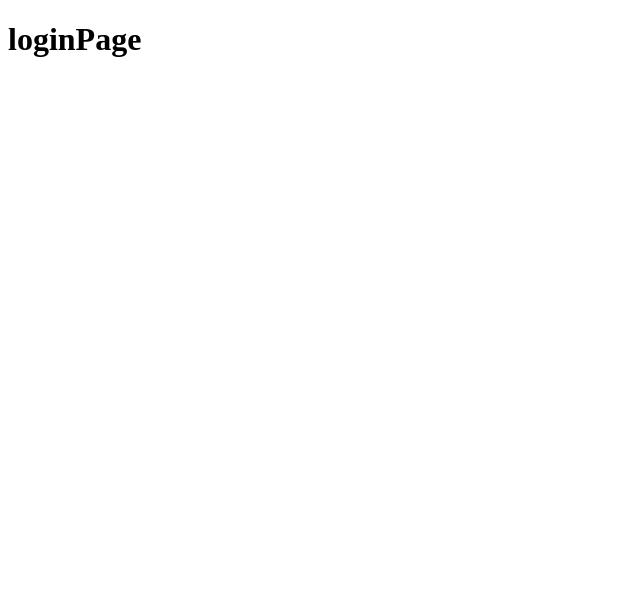
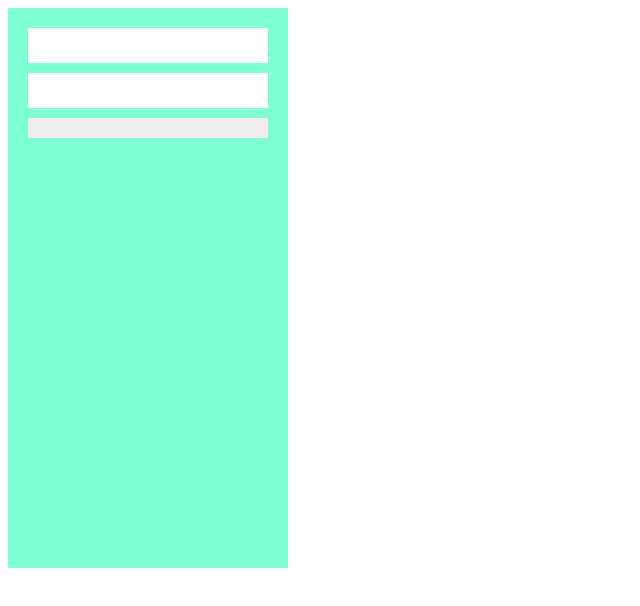
Before and after one commit to nyhwbh/tellegram_go, a Vue app in the folder front-end/: page / in a window 1280 px wide. Shown: the top 606 px of the page, without its empty margins (0-640 px from the left). Built offline with nearby package versions, Linux system fonts and the light colour scheme.

Commit message:
Update TG-LogInPage.vue

```diff
--- a/front-end/src/components/TG-LogInPage.vue
+++ b/front-end/src/components/TG-LogInPage.vue
@@ -1,5 +1,11 @@
 <template>
-  <h1>loginPage</h1>
+  <div class="logInBox">
+    <div class="logInIDPW">
+      <input type="text">
+      <input type="password">
+      <input type="button">
+    </div>
+  </div>
 </template>
 
 <script>
@@ -9,5 +15,21 @@ export default {
 </script>
 
 <style>
+.logInBox{
+  width: 280px;
+  height: 560px;
+  background-color: aquamarine;
+}
+.logInIDPW{
+  display: flex;
+  flex-direction: column;
+  padding: 20px
+}
 
+input{
+  border: 0px solid black;
+  height: 15px;
+  margin-bottom: 10px;
+  padding: 10px;
+}
 </style>
```
